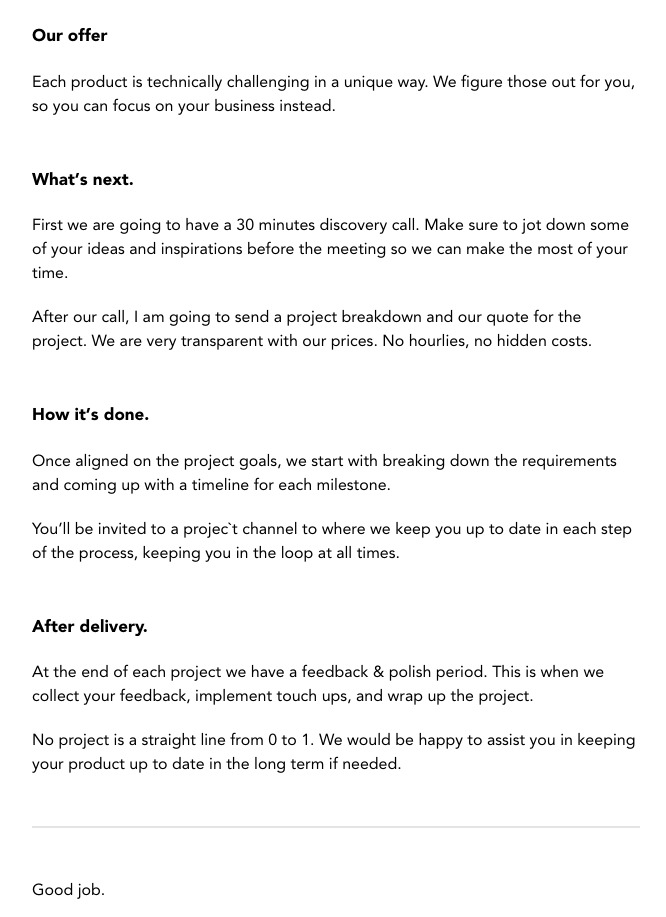
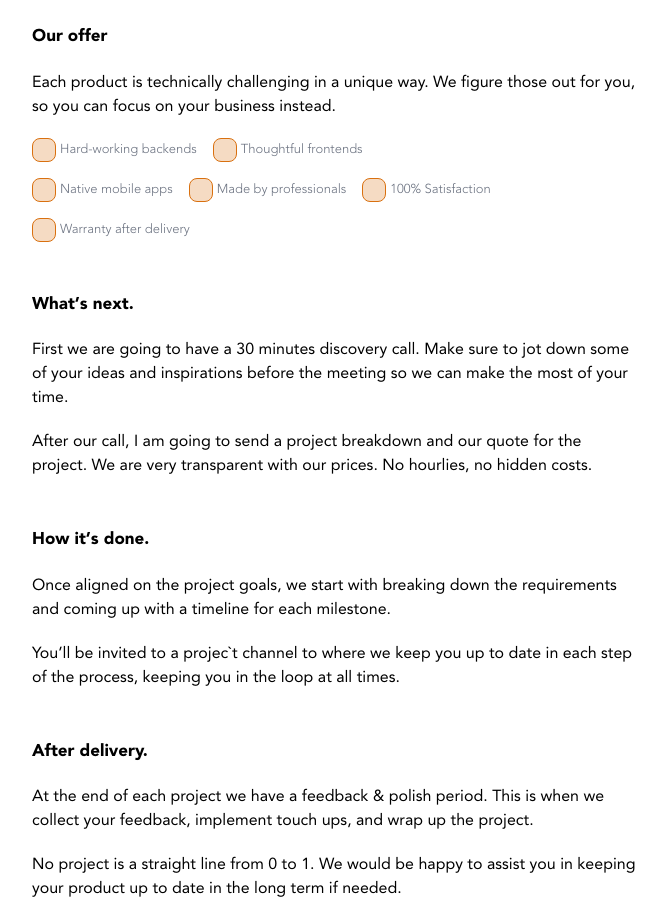
Before and after one commit to panikkastudio/panikka-landing, a Next.js app: page / in a window 1280 px wide. Shown: the part 1580-2497 px from the top of the page, without its empty margins (304-970 px from the left). Built offline with nearby package versions, Linux system fonts and the light colour scheme.

Commit message:
add offer items

```diff
--- a/src/app/page.tsx
+++ b/src/app/page.tsx
@@ -69,7 +69,24 @@ export default function Home() {
                         Each product is technically challenging in a unique way. We figure those out for you, so you can focus on your business
                         instead.
                     </p>
+
+                    <div className="flex flex-wrap justify-start gap-4 max-w-[470px]">
+                        {[
+                            "Hard-working backends",
+                            "Thoughtful frontends",
+                            "Native mobile apps",
+                            "Made by professionals",
+                            "100% Satisfaction",
+                            "Warranty after delivery",
+                        ].map((item, index) => (
+                            <div key={`offer_${item}`} className="flex items-center gap-x-1 font-light">
+                                <div className="border border-[#D9700F] bg-[#D9700F] bg-opacity-25 w-6 h-6 rounded-lg" />
+                                <span className="text-gray-500 text-[13px]">{item}</span>
+                            </div>
+                        ))}
+                    </div>
                 </div>
+
                 <div className="space-y-5">
                     <h2 className="font-bold text-[17px]">What’s next.</h2>
                     <p>
@@ -81,6 +98,7 @@ export default function Home() {
                         No hourlies, no hidden costs.
                     </p>
                 </div>
+
                 <div className="space-y-5">
                     <h2 className="font-bold text-[17px]">How it’s done.</h2>
                     <p>
@@ -92,6 +110,7 @@ export default function Home() {
                         at all times.
                     </p>
                 </div>
+
                 <div className="space-y-5">
                     <h2 className="font-bold text-[17px]">After delivery.</h2>
                     <p>
@@ -103,6 +122,7 @@ export default function Home() {
                         if needed.
                     </p>
                 </div>
+
                 <div className="border-[0.5px] border-zinc-200" />
 
                 <div className="space-y-3.5">
```
